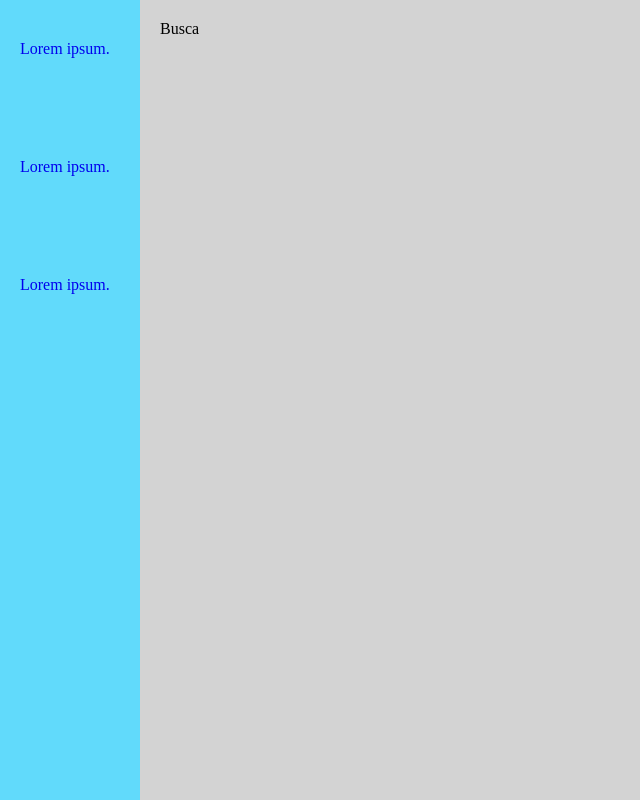
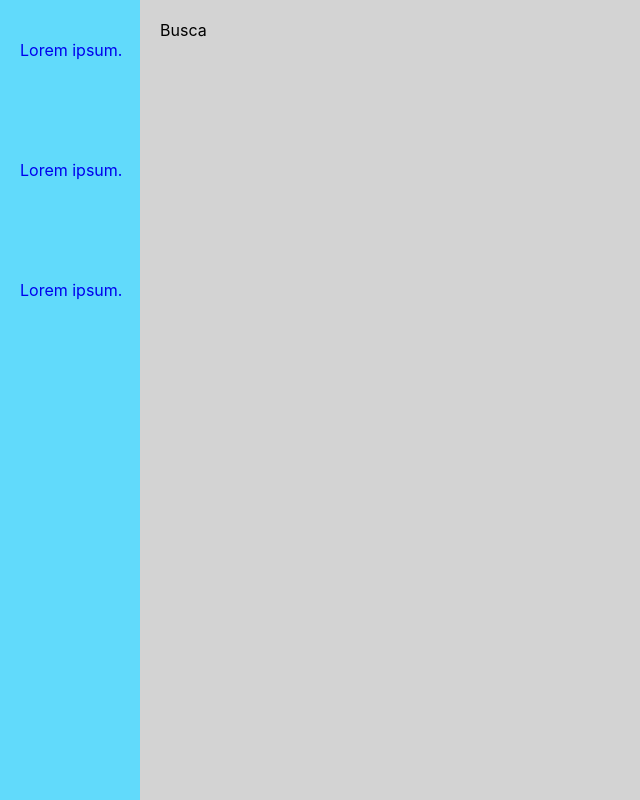
Before and after one commit to matheusalxds/hackathon-front, a React (Create React App) app: page / in a window 1280 px wide. Shown: the whole page, without its empty margins (0-640 px from the left). Built offline with nearby package versions, Linux system fonts and the light colour scheme.

Commit message:
Changing default font-family

```diff
--- /dev/null
+++ b/src/styles/_font-size.scss
@@ -0,0 +1,6 @@
+html, body {
+  font-size: 16px;
+  font-family: -apple-system, system-ui, BlinkMacSystemFont,
+  'Segoe UI', Roboto, 'Helvetica Neue',
+  Ubuntu, Arial, sans-serif;
+}
--- a/src/styles/_main.scss
+++ b/src/styles/_main.scss
@@ -1,4 +1,5 @@
+@import "resets";
 @import "width";
 @import "height";
 @import "base";
-@import "resets";
+@import "font-size";
```
